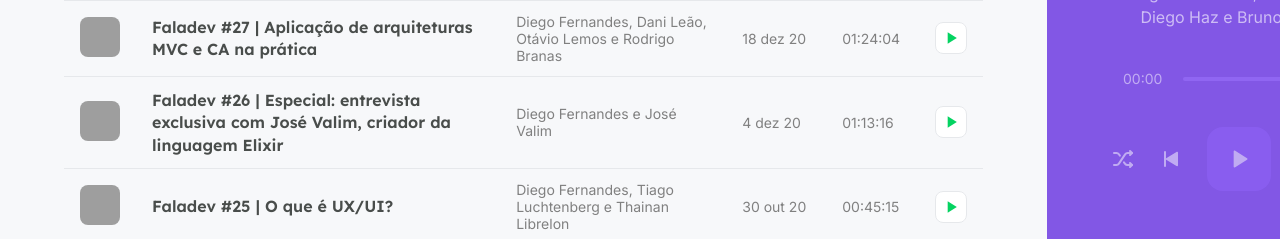
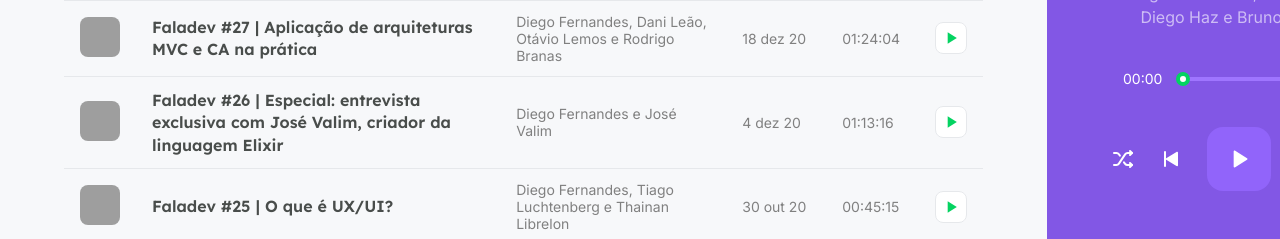
Before and after one commit to antoniojunior1890/nlw05-reactjs, a Next.js app: page / in a window 1280 px wide. Both pictures are taken after a click on the button 445 px from the left and 290 px from the top of the page. Shown: the part 561-800 px from the top of the page. Built offline with nearby package versions, Linux system fonts and the light colour scheme; data requests are answered from the project's data file; grey boxes are pictures that could not be loaded.

Commit message:
adicionar Slide e stilizacao player

```diff
--- a/package.json
+++ b/package.json
@@ -12,6 +12,7 @@
     "axios": "^0.21.1",
     "date-fns": "^2.21.1",
     "next": "10.1.3",
+    "rc-slider": "^9.7.2",
     "react": "17.0.2",
     "react-dom": "17.0.2",
     "sass": "^1.32.11"
--- a/src/components/Player/index.tsx
+++ b/src/components/Player/index.tsx
@@ -2,6 +2,9 @@ import Image from "next/image";
 import { useContext } from "react";
 import { PlayerContext } from "../../contexts/PlayerContext";
 import styles from "./styles.module.scss";
+import Slider from "rc-slider";
+
+import "rc-slider/assets/index.css";
 
 export function Player() {
   const { episodeList, currentEpisodeIndex } = useContext(PlayerContext);
@@ -31,29 +34,37 @@ export function Player() {
         </div>
       )}
 
-      <footer className={styles.empty}>
+      <footer className={ !episode ? styles.empty : ""}>
         <div className={styles.progress}>
           <span>00:00</span>
           <div className={styles.slider}>
-            <div className={styles.emptySlider} />
+            { episode ? (
+              <Slider
+                trackStyle={{backgroundColor: "#04d361"}}
+                railStyle={{backgroundColor: "#9f75ff"}}
+                handleStyle={{borderColor: "#04d361", borderWidth: 4}}
+              />
+            ) : (
+              <div className={styles.emptySlider} />
+            ) }
           </div>
           <span>00:00</span>
         </div>
 
         <div className={styles.buttons}>
-          <button type="button">
+          <button type="button" disabled={!episode}>
             <img src="/shuffle.svg" alt="Embaralhar" />
           </button>
-          <button type="button">
+          <button type="button" disabled={!episode}>
             <img src="/play-previous.svg" alt="Tocar anterior" />
           </button>
-          <button type="button" className={styles.playButton}>
+          <button type="button" className={styles.playButton} disabled={!episode}>
             <img src="/play.svg" alt="Embaralhar" />
           </button>
-          <button type="button">
+          <button type="button" disabled={!episode}>
             <img src="/play-next.svg" alt="Tocar próxima" />
           </button>
-          <button type="button">
+          <button type="button" disabled={!episode}>
             <img src="/repeat.svg" alt="Repetir" />
           </button>
         </div>
--- a/src/components/Player/styles.module.scss
+++ b/src/components/Player/styles.module.scss
@@ -109,11 +109,27 @@
     border: 0;
     font-size: 0; //resetar a font do button.. assim centralizar a imagem
 
+    transition: filter 0.2s;
+
+    &:disabled {
+      // cursor: not-allowed;
+      cursor: default;
+    }
+
+    //passar o mouse por cima e não estiver disable
+    &:hover:not(:disabled) {
+      filter: brightness(0.7)
+    }
+
     &.playButton {
       width: 4rem;
       height: 4rem;
       border-radius: 1rem;
       background: var(--purple-400);
+
+      &:hover {
+        filter: brightness(0.95)
+      }
     }
   }
 }
```
Also changed, not shown: 1 other file (tests, documents, lock files or other folders).
